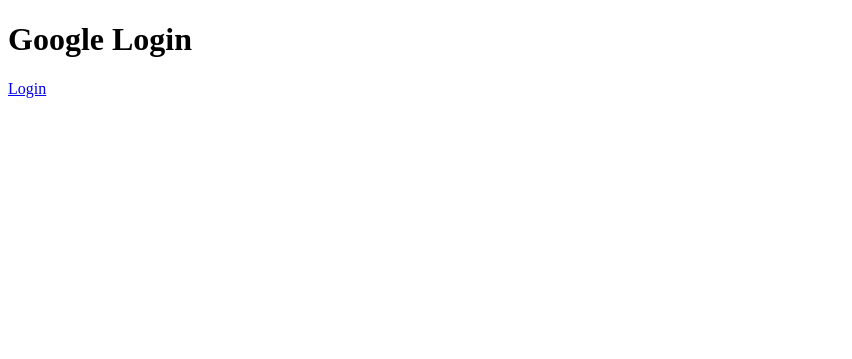
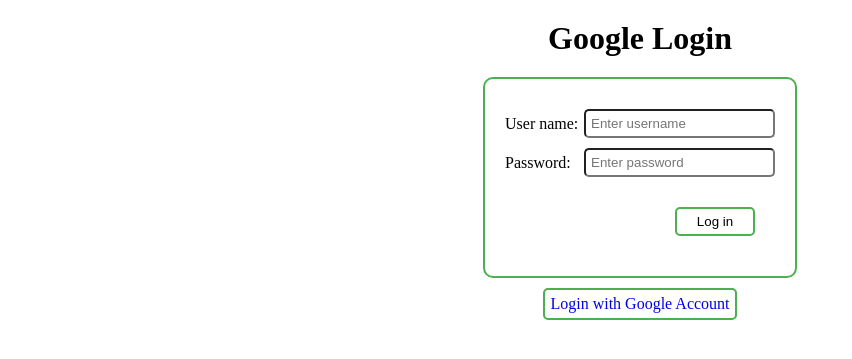
Before and after one commit to malgorzatakapuscinska/modul17_6, a Node server app: page / in a window 1280 px wide. Shown: the top 359 px of the page, without its empty margins (0-852 px from the left). Run offline with Node 20, Linux system fonts and the light colour scheme; some libraries are stand-ins or nearby versions.

Commit message:
Add templates and styles modul17_6 task

```diff
--- a/assets/style.css
+++ b/assets/style.css
@@ -0,0 +1,78 @@
+* {
+	margin: 0;
+	padding: 0;
+	box-sizing: border-box;
+}
+
+header {
+	text-align: center;
+	margin: 20px 0;
+}
+
+p {
+	margin: 0 auto;
+	text-align: center;
+}
+
+section {
+	display: flex;
+	justify-content: center;
+	flex-direction: column;
+	align-items: center;
+}
+
+form {
+	border: 2px solid #4CAF50;
+	padding: 20px;
+	border-radius: 10px;
+}
+
+form div {
+	width: 270px;
+	display: flex;
+	justify-content: space-between;
+	align-items: center;
+	margin: 10px 0;
+}
+
+input {
+	padding: 5px;
+	border-radius: 5px;
+}
+
+button {
+	display: inline-block;
+	float: right;
+	margin: 20px 20px 20px 0;
+	width: 80px;
+	padding: 5px 0;
+	border-radius: 5px;
+	outline: none;
+	border: 2px solid #4CAF50;
+	background-color: white;
+	cursor: pointer;
+}
+
+
+button, a {
+	-webkit-transition-duration: 0.4s;
+	transition-duration: 0.4s;
+}
+
+a {
+	margin: 10px;
+	text-decoration: none;
+	border: 2px solid #4CAF50;
+	border-radius: 5px;
+	padding: 5px;
+
+}
+a:focus, a:visited{
+	 outline: none;
+	 color: black;
+}
+
+button:hover, a:hover {
+	background-color: #4CAF50;
+	color: white;
+}
--- a/server.js
+++ b/server.js
@@ -8,6 +8,7 @@
 
 app.set('view engine', 'pug');
 app.set('views', './views');
+ app.use(express.static('assets'));
 
 passport.serializeUser(function(user, done){
 	done(null, user);
--- a/views/index.pug
+++ b/views/index.pug
@@ -3,11 +3,21 @@
 html
 
 	head
-
+		meta(name="vievport" content="width=device-width, initial-scale=1.0" )
 		title="Google login"
+		link(rel="stylesheet" type="text/css" href="style.css")
 
 	body
+		header
+			h1 Google Login
 
-		h1 Google Login
-
-		a(href="http://localhost:3000/auth/google") Login
+		section.login
+			form
+				div
+					label(for="user_name") User name:
+					input(type="text" placeholder="Enter username" name="user_name" required)/
+				div
+					label(for="password") Password:
+					input(type="password" placeholder="Enter password" name="password" required)/
+				button(type="submit") Log in
+			a(href="http://localhost:3000/auth/google") Login with Google Account
```
Also changed, not shown: index.html (added, +28 -0 lines), views/logged.pug (+6 -4 lines).
